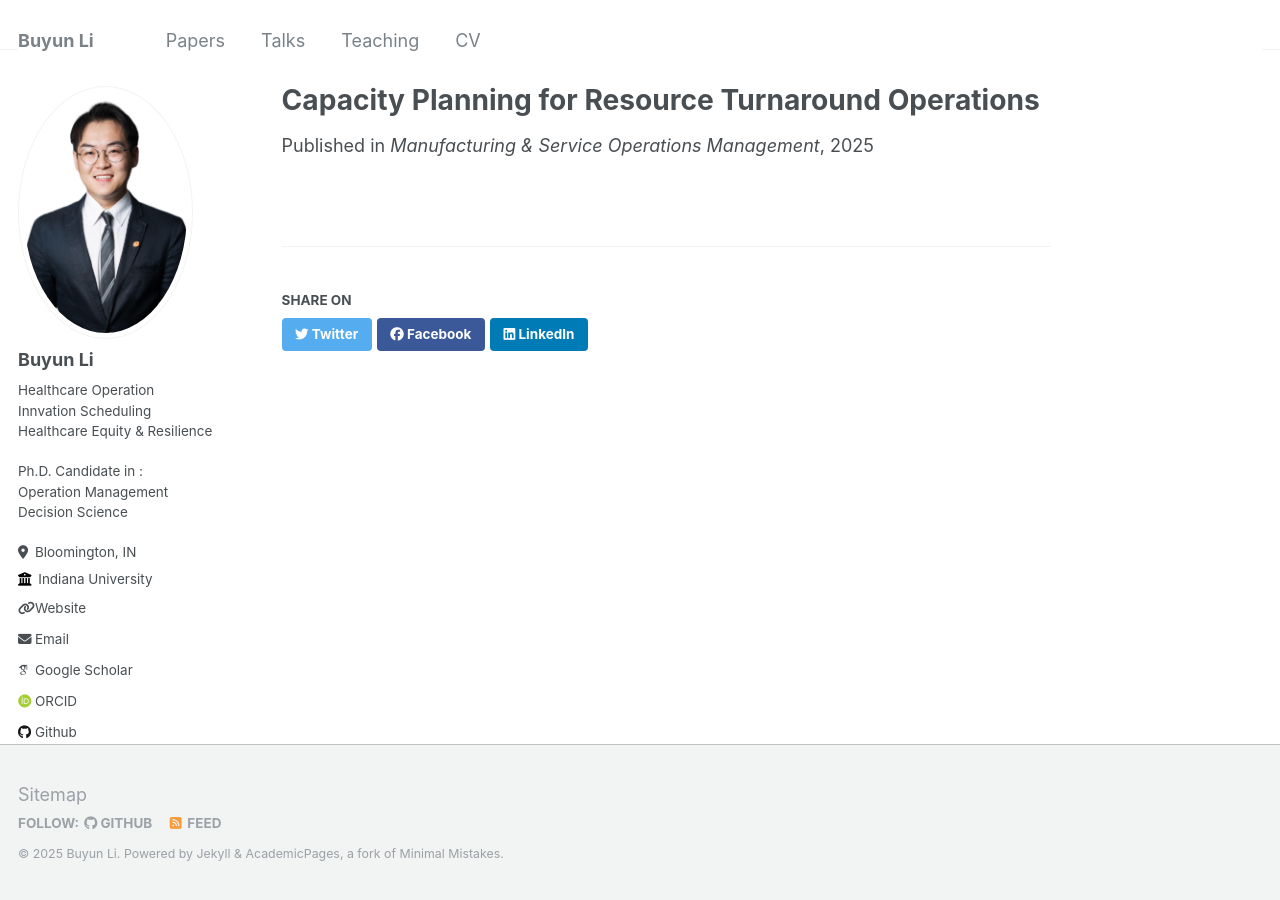
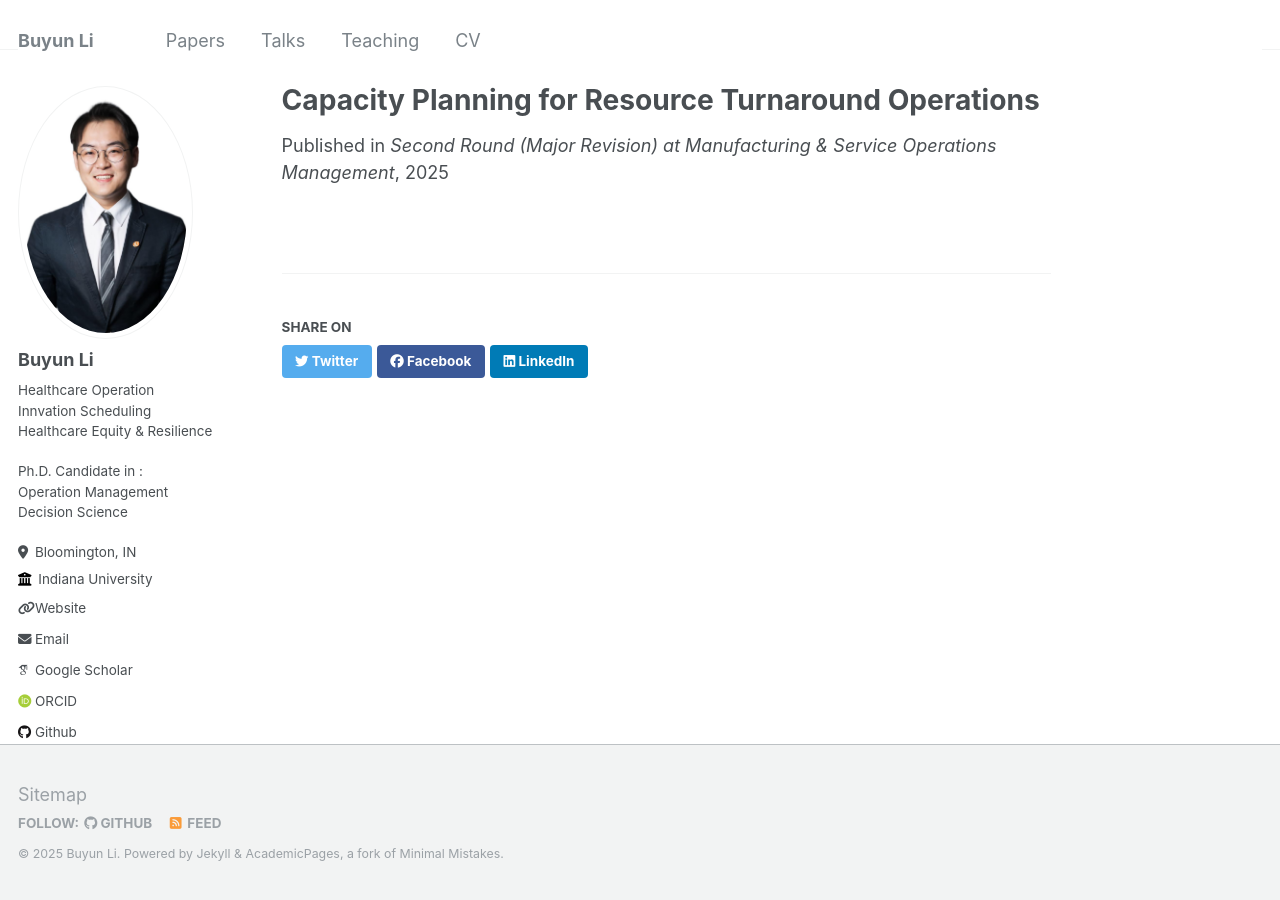
Before and after one commit to BuyunLi/BuyunLi.github.io, a Jekyll site: the page built from _publications/2023-paper1.md, in a window 1280 px wide. Built offline with Jekyll 4.4.1, drawn with Linux system fonts in a browser that asks for light colours; some web fonts are replaced.

Commit message:
Update 2023-paper1.md

```diff
--- a/_publications/2023-paper1.md
+++ b/_publications/2023-paper1.md
@@ -1,6 +1,6 @@
 ---
 title: "Capacity Planning for Resource Turnaround Operations"
-venue: "Manufacturing & Service Operations Management"
+venue: "Second Round (Major Revision) at Manufacturing & Service Operations Management"
 status: "under_review"
 authors: "Buyun Li , Vince Slaugh"
 collection: publications
```
